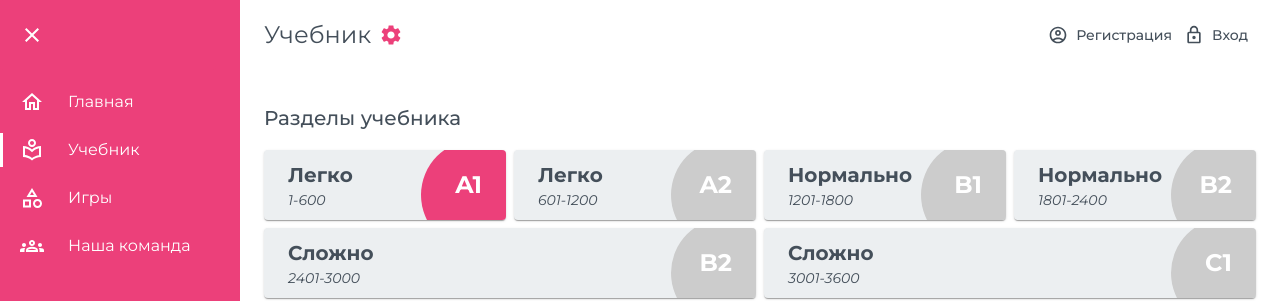
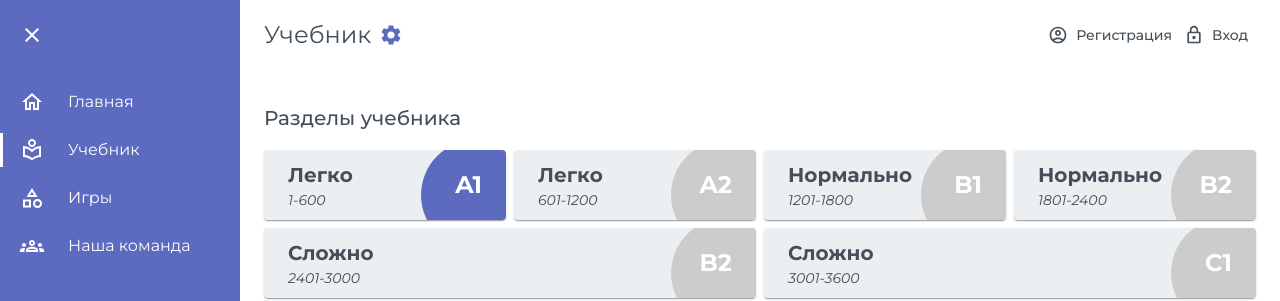
Before and after one commit to whityha/rslang, a React (Create React App) app: page /textbook in a window 1280 px wide. Shown: the top 301 px of the page. Built offline with nearby package versions, Linux system fonts and the light colour scheme; no server answers.

Commit message:
fix: card marker color

```diff
--- a/src/components/book-catalog/book-catalog-data.tsx
+++ b/src/components/book-catalog/book-catalog-data.tsx
@@ -12,7 +12,7 @@ const bookCatalogData: CatalogItem[] = [
     title: 'Легко',
     subtitle: '1-600',
     symbol: 'A1',
-    color: pink,
+    color: indigo,
     path: '',
   },
   {
@@ -36,7 +36,7 @@ const bookCatalogData: CatalogItem[] = [
     title: 'Нормально',
     subtitle: '1801-2400',
     symbol: 'B2',
-    color: indigo,
+    color: pink,
     path: '',
   },
   {
--- a/src/components/pagination/pagination.tsx
+++ b/src/components/pagination/pagination.tsx
@@ -1,5 +1,6 @@
 import { FC, ChangeEvent } from 'react';
 import {
+
   Pagination, Stack, useMediaQuery, useTheme,
 } from '@mui/material';
 import getAllWords from '../../redux/words/getall';
@@ -14,15 +15,17 @@ const WordListPagination: FC = () => {
   const handleChange = (_event: ChangeEvent<unknown>, value: number) => {
     dispatch(getAllWords({ page: value - 1 }));
   };
+
   return (
     <Stack spacing={2} sx={{ alignSelf: 'center' }}>
       <Pagination
+        color="primary"
         onChange={handleChange}
         size={matches ? 'large' : 'medium'}
         count={30}
         variant="outlined"
-        color="primary"
         page={words.page + 1}
+
       />
     </Stack>
   );
--- a/src/components/word-card/word-card-header.tsx
+++ b/src/components/word-card/word-card-header.tsx
@@ -6,6 +6,8 @@ import IconGroup from './icon-group';
 import CardMarker from './card-marker';
 import { useWordListContext } from '../../context/word-list-context';
 import { Word } from '../../types/word';
+import bookCatalogData from '../book-catalog/book-catalog-data';
+import { useWords } from '../../redux/hooks';
 
 interface WordCardHeaderProps {
   data: Word,
@@ -22,7 +24,9 @@ const WordCardHeader: FC<WordCardHeaderProps> = ({
   const context = useWordListContext();
 
   if (!context) return null;
-  const { showTranslation, activeBook } = context;
+  const { showTranslation } = context;
+
+  const words = useWords();
 
   return (
     <Box
@@ -34,7 +38,7 @@ const WordCardHeader: FC<WordCardHeaderProps> = ({
       }}
     >
       <div style={{ display: 'flex', alignItems: 'center' }}>
-        <CardMarker color={activeBook.color} />
+        <CardMarker color={bookCatalogData[words.activeBook].color} />
         <CardContent sx={{
           flex: '1 0 auto',
           '&:last-child': {
--- a/src/components/word-card/word-card.tsx
+++ b/src/components/word-card/word-card.tsx
@@ -34,6 +34,7 @@ const WordCard: FC<AggWord> = (data) => {
           display: 'flex',
           boxShadow: 2,
           flexDirection: matches ? 'row' : 'column',
+          borderWidth: '1px',
         }}
       >
         <CardMedia
--- a/src/components/word-list/word-list.tsx
+++ b/src/components/word-list/word-list.tsx
@@ -22,7 +22,10 @@ const WordList: FC = () => {
   if (words.isLoading) return <Loading />;
 
   return (
-    <div style={{ position: 'relative', display: 'flex', flexDirection: 'column' }}>
+    <div style={{
+      position: 'relative', display: 'flex', flexDirection: 'column',
+    }}
+    >
       <WordListPagination />
       <WordListContainer>
         {words.data.map((word) => (
```
